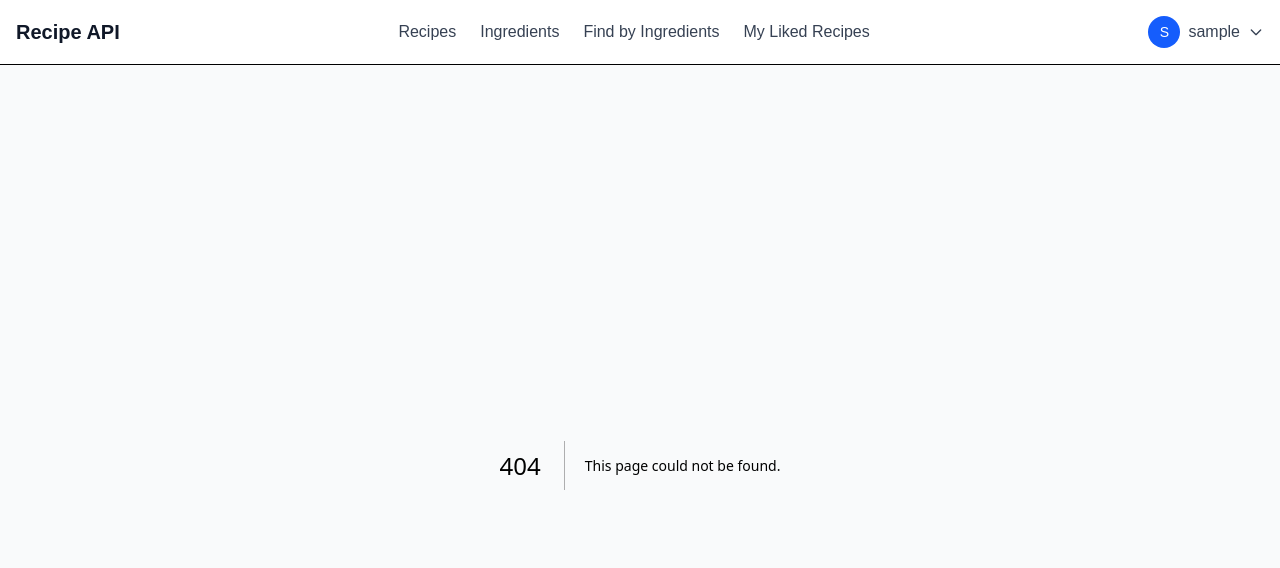
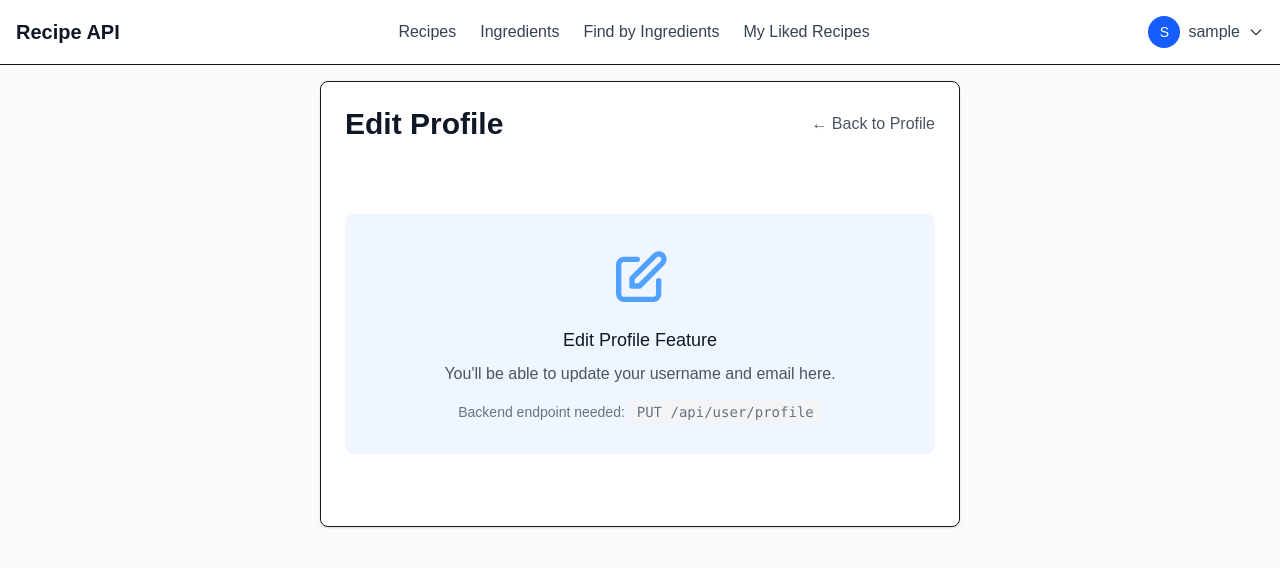
Before and after one commit to ngthecoder/go_web_api, a Next.js app in the folder frontend/: page /profile/edit in a window 1280 px wide. Before the commit this address had no page. Shown: the top 568 px of the page. Built offline with nearby package versions, Linux system fonts and the light colour scheme; sample sign-in values are in the browser's storage.

Commit message:
created but not functional

```diff
--- /dev/null
+++ b/frontend/app/profile/edit/page.tsx
@@ -0,0 +1,39 @@
+'use client';
+
+import ProtectedRoute from '@/components/ProtectedRoute';
+import Link from 'next/link';
+
+export default function EditProfilePage() {
+  return (
+    <ProtectedRoute>
+      <div className="container mx-auto p-4 max-w-2xl">
+        <div className="bg-white rounded-lg shadow-sm border p-6">
+          <div className="flex items-center justify-between mb-6">
+            <h1 className="text-3xl font-bold text-gray-900">Edit Profile</h1>
+            <Link
+              href="/profile"
+              className="text-gray-600 hover:text-gray-900 transition-colors"
+            >
+              ← Back to Profile
+            </Link>
+          </div>
+
+          <div className="text-center py-12">
+            <div className="bg-blue-50 rounded-lg p-8">
+              <svg className="mx-auto h-16 w-16 text-blue-400 mb-4" fill="none" viewBox="0 0 24 24" stroke="currentColor">
+                <path strokeLinecap="round" strokeLinejoin="round" strokeWidth={2} d="M11 5H6a2 2 0 00-2 2v11a2 2 0 002 2h11a2 2 0 002-2v-5m-1.414-9.414a2 2 0 112.828 2.828L11.828 15H9v-2.828l8.586-8.586z" />
+              </svg>
+              <h3 className="text-lg font-medium text-gray-900 mb-2">Edit Profile Feature</h3>
+              <p className="text-gray-600 mb-4">
+                You'll be able to update your username and email here.
+              </p>
+              <p className="text-sm text-gray-500">
+                Backend endpoint needed: <code className="bg-gray-100 px-2 py-1 rounded">PUT /api/user/profile</code>
+              </p>
+            </div>
+          </div>
+        </div>
+      </div>
+    </ProtectedRoute>
+  );
+}
```
